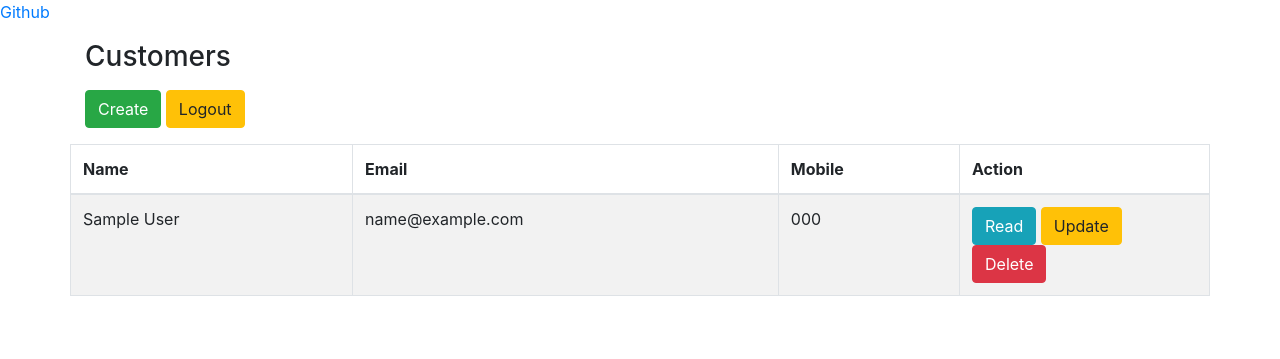
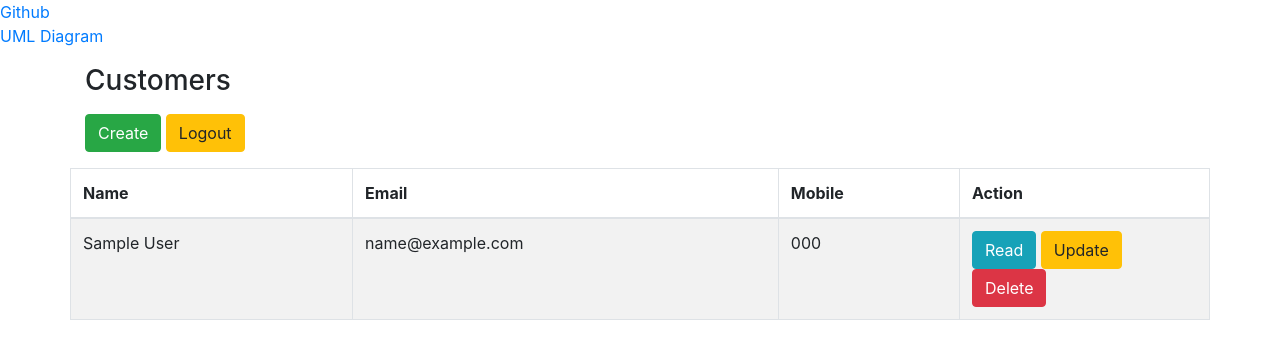
Before and after one commit to gemalisk/CIS355Prog3, a PHP site: page /customers.php in a window 1280 px wide. Shown: the top 359 px of the page. Run offline with PHP 8.4, Linux system fonts and the light colour scheme; the visitor is signed in with stand-in values (Sample User, id 1); tables that the repository leaves empty or names only in its code hold one stand-in row (values such as "Sample post").

Commit message:
Added Link to UML to make it easier grading.

```diff
--- a/Prog03/customer.class.php
+++ b/Prog03/customer.class.php
@@ -187,30 +187,6 @@ class Customer {
                     ";
     } // end function generate_html_bottom()
 
-	/*
-    private function generate_form_group ($label, $labelError, $val, $modifier="") {
-        echo "<div class='form-group";
-        echo !empty($labelError) ? ' alert alert-danger ' : '';
-        echo "'>";
-        echo "<label class='control-label'>$label &nbsp;</label>";
-        //echo "<div class='controls'>";
-        echo "<input "
-            . "name='$label' "
-            . "type='text' "
-            . "$modifier "
-            . "placeholder='$label' "
-            . "value='";
-        echo !empty($val) ? $val : '';
-        echo "'>";
-        if (!empty($labelError)) {
-            echo "<span class='help-inline'>";
-            echo "&nbsp;&nbsp;" . $labelError;
-            echo "</span>";
-        }
-        //echo "</div>"; // end div: class='controls'
-        echo "</div>"; // end div: class='form-group'
-    } // end function generate_form_group()
-	*/
 	 private function generate_form_group ($label, $labelError, $val, $modifier="", $fieldType="text") {
         echo "<div class='form-group";
         echo !empty($labelError) ? ' alert alert-danger ' : '';
@@ -271,6 +247,7 @@ class Customer {
             </head>
             <body>
 		<a href='https://github.com/gemalisk/CIS355Prog3' target='_blank'>Github</a><br />
+                <a href='https://github.com/gemalisk/CIS355Prog3/blob/master/Prog03/CustomerUML.JPG' target='_blank'>UML Diagram</a><br />
                 <div class='container'>
                     <p class='row'>
                         <h3>$this->title" . "s" . "</h3>
```
